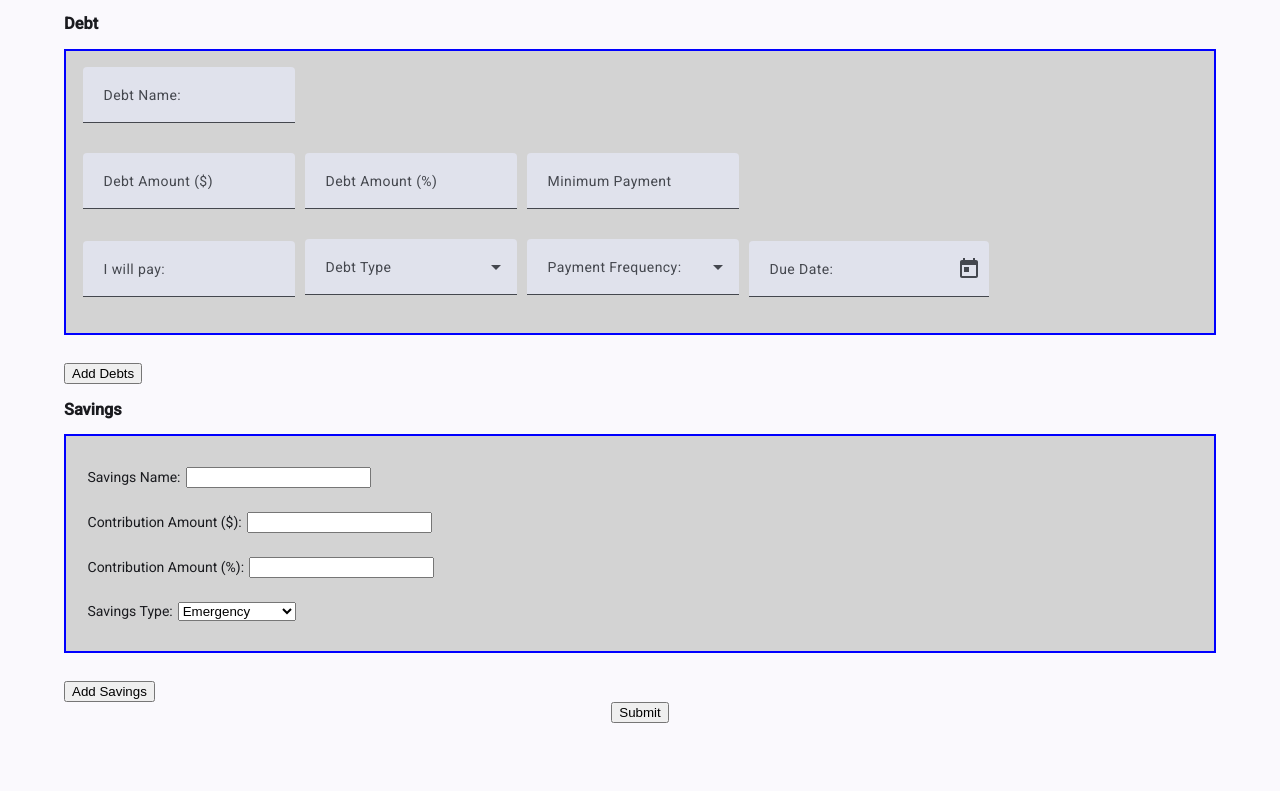
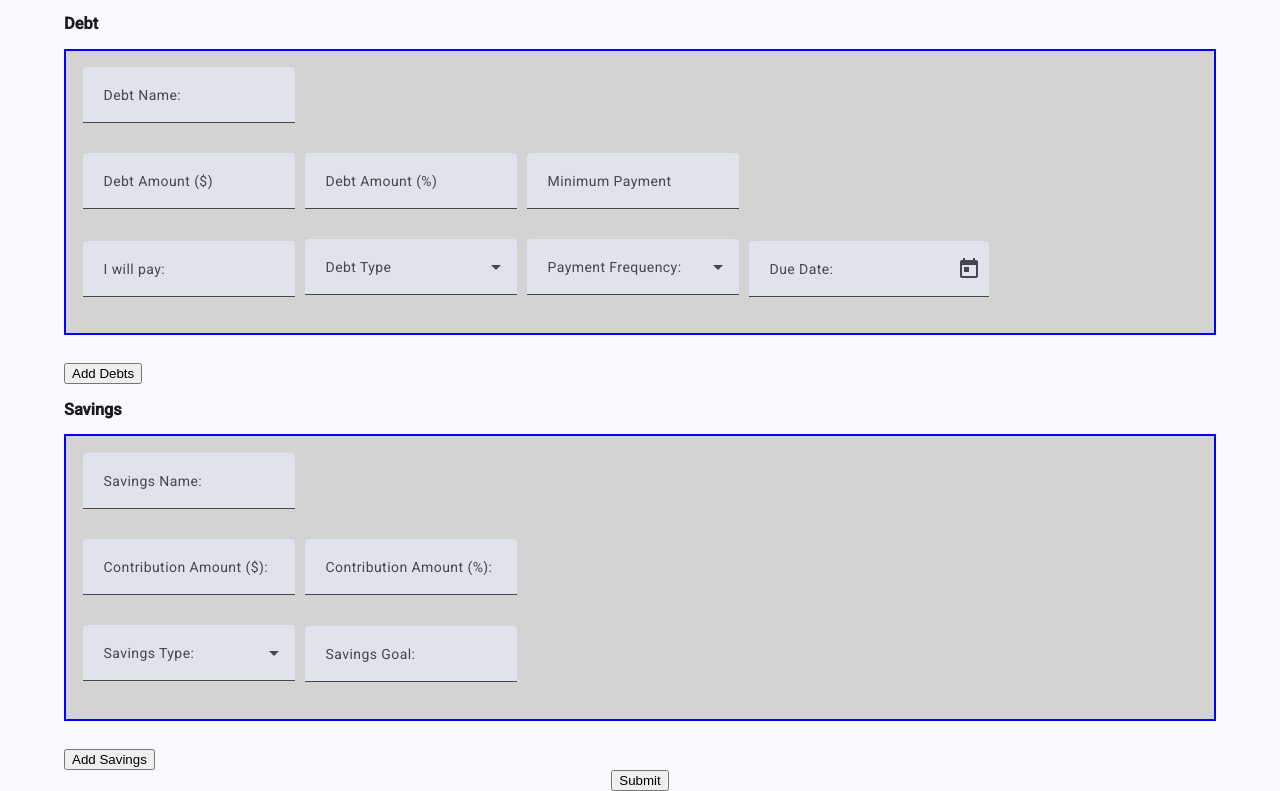
Before and after one commit to LizaFeng/iBudget, an Angular app in the folder iBudget/: page /create-budget in a window 1280 px wide. Shown: the part 1014-1805 px from the top of the page. Before the commit the page ends 1737 px from the top, so only its background shows below. Built offline with nearby package versions, Linux system fonts and the light colour scheme.

Commit message:
refactored savings component to use mat card

```diff
--- a/iBudget/src/app/debt-component/debt-component.html
+++ b/iBudget/src/app/debt-component/debt-component.html
@@ -39,7 +39,7 @@
 
   <!-- Payment frequency -->
   <mat-form-field appearance="fill" class="debt-freq full-width">
-    <mat-label for="exp-freq">Payment Frequency:</mat-label>
+    <mat-label>Payment Frequency:</mat-label>
     <mat-select formControlName="frequency" class="exp-freq">
       <mat-option value="weekly">Weekly</mat-option>
       <mat-option value="biweekly">Bi-weekly</mat-option>
--- a/iBudget/src/app/savings-component/savings-component.css
+++ b/iBudget/src/app/savings-component/savings-component.css
@@ -16,9 +16,9 @@
   border: none;
   cursor: pointer;
 }
-p {
+mat-form-field {
   padding: 5px;
 }
-label {
+mat-label {
   margin: 5px;
 }
--- a/iBudget/src/app/savings-component/savings-component.html
+++ b/iBudget/src/app/savings-component/savings-component.html
@@ -1,28 +1,35 @@
 <div class="savings-component-main-container">
-  <p class="savings-naming">
-    <label for="savings-name">Savings Name:</label>
-    <input class="savings-name" id="savings-name" />
-  </p>
+  <mat-form-field appearance="fill" class="half-width">
+    <mat-label>Savings Name:</mat-label>
+    <input matInput formControlName="savingsName" />
+  </mat-form-field>
+
+  <!-- Savings Amount -->
   <div class="savings-amt">
-    <p class="savings-amt-dollar-form">
-      <label for="savings-amt-dollar">Contribution Amount ($):</label>
-      <input type="text" id="savings-amt-dollar" />
-    </p>
-    <p class="savings-amt-percent">
-      <label for="savings-amt-percent">Contribution Amount (%):</label>
-      <input type="text" id="savings-amt-percent" />
-    </p>
+    <mat-form-field appearance="fill" class="half-width">
+      <mat-label>Contribution Amount ($):</mat-label>
+      <input matInput type="number" formControlName="savingsAmtDollar" />
+    </mat-form-field>
+    <mat-form-field appearance="fill" class="half-width">
+      <mat-label>Contribution Amount (%):</mat-label>
+      <input matInput type="number" formControlName="savingsAmtPercent" />
+    </mat-form-field>
   </div>
-  <p>
-    <label for="savings-type">Savings Type:</label>
-    <select class="savings-type" id="savings-type">
-      <option value="" disabled>Select an option</option>
-      <option value="Emergency">Emergency</option>
-      <option value="long-term">Long Term</option>
-      <option value="others">Others</option>
-      <option value="short-term">Short Term</option>
-    </select>
-  </p>
+  <mat-form-field appearance="fill" class="full-width">
+    <mat-label>Savings Type: </mat-label>
+    <mat-select formControlName="savingsType">
+      <mat-option value="" disabled>Select an option</mat-option>
+      <mat-option value="Emergency">Emergency</mat-option>
+      <mat-option value="longTerm">Long Term</mat-option>
+      <mat-option value="others">Others</mat-option>
+      <mat-option value="shortTerm">Short Term</mat-option>
+    </mat-select>
+  </mat-form-field>
+  <mat-form-field>
+    <mat-label>Savings Goal: </mat-label>
+    <input matInput type="number" formControlName="savingsGoal" />
+  </mat-form-field>
+
   @if (defaultCard == false) {
   <!-- Content to display when the condition is true -->
   <button class="delete-btn"><mat-icon>delete_outline</mat-icon></button>
```
Also changed, not shown: iBudget/src/app/savings-component/savings-component.ts (+20 -1 lines).
